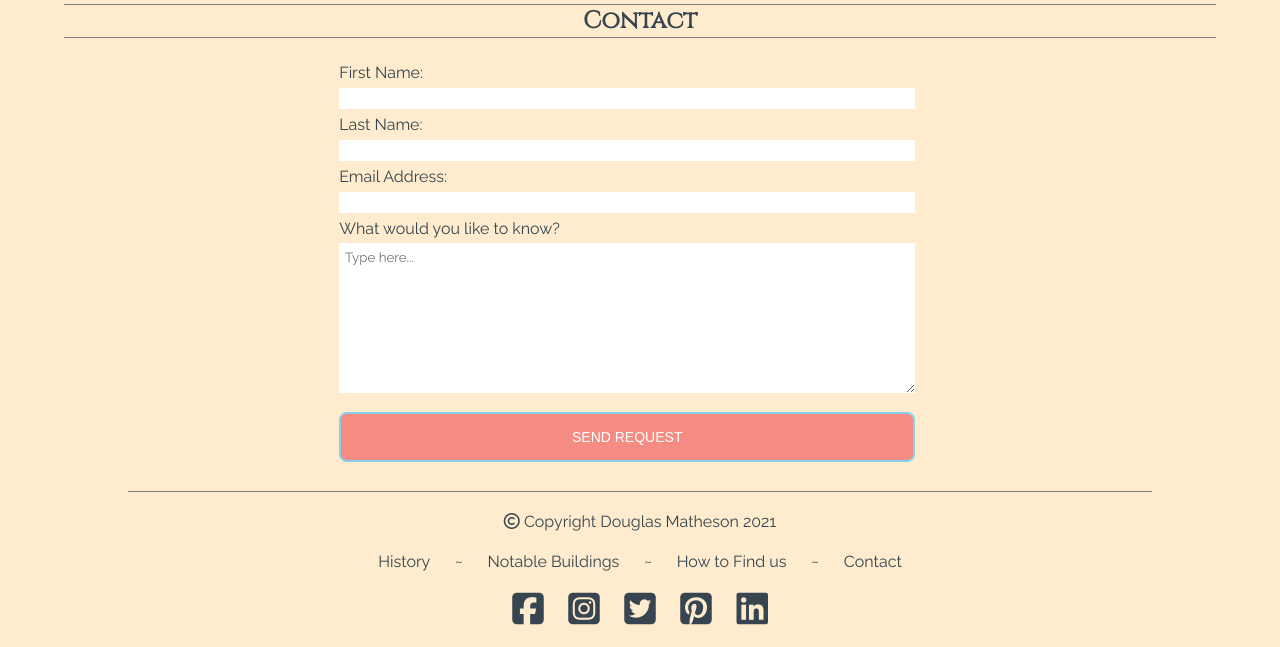
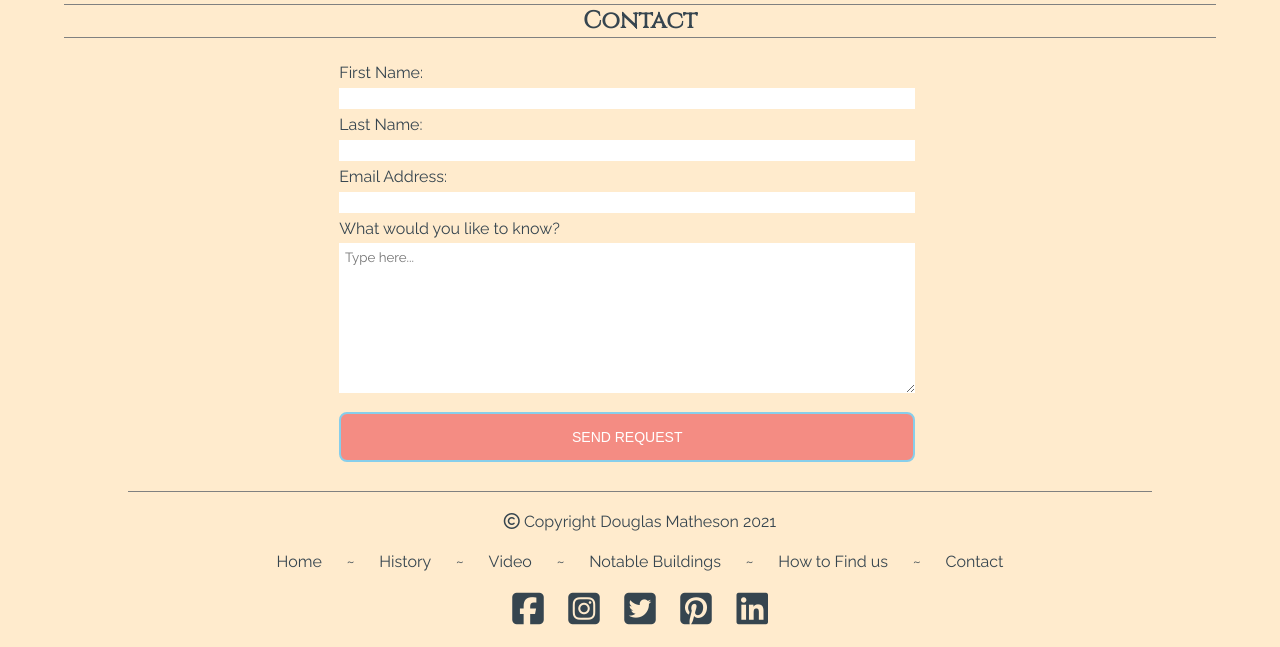
Before and after one commit to Code-Institute-Submissions/mdina-project, a plain HTML site: page index.html in a window 1280 px wide. Shown: the part 2361-3008 px from the top of the page. Drawn offline with Linux system fonts and the light colour scheme.

Commit message:
add missing links to footer nav bar

```diff
--- a/index.html
+++ b/index.html
@@ -340,7 +340,11 @@
             <nav>
                 <div>
                     <ul class="navigation-list">
+                        <li><a href="#home" aria-label="Go to the top of the page.">Home</a></li>
+                        <li aria-hidden="true">~</li>
                         <li><a href="#history" aria-label="Go to the history section.">History</a></li>
+                        <li aria-hidden="true">~</li>
+                        <li><a href="#mdina-video" aria-label="Go to the video.">Video</a></li>
                         <li aria-hidden="true">~</li>
                         <li><a href="#notable-buildings" aria-label="Go to the Notable Buildings section.">Notable
                                 Buildings</a></li>
```
